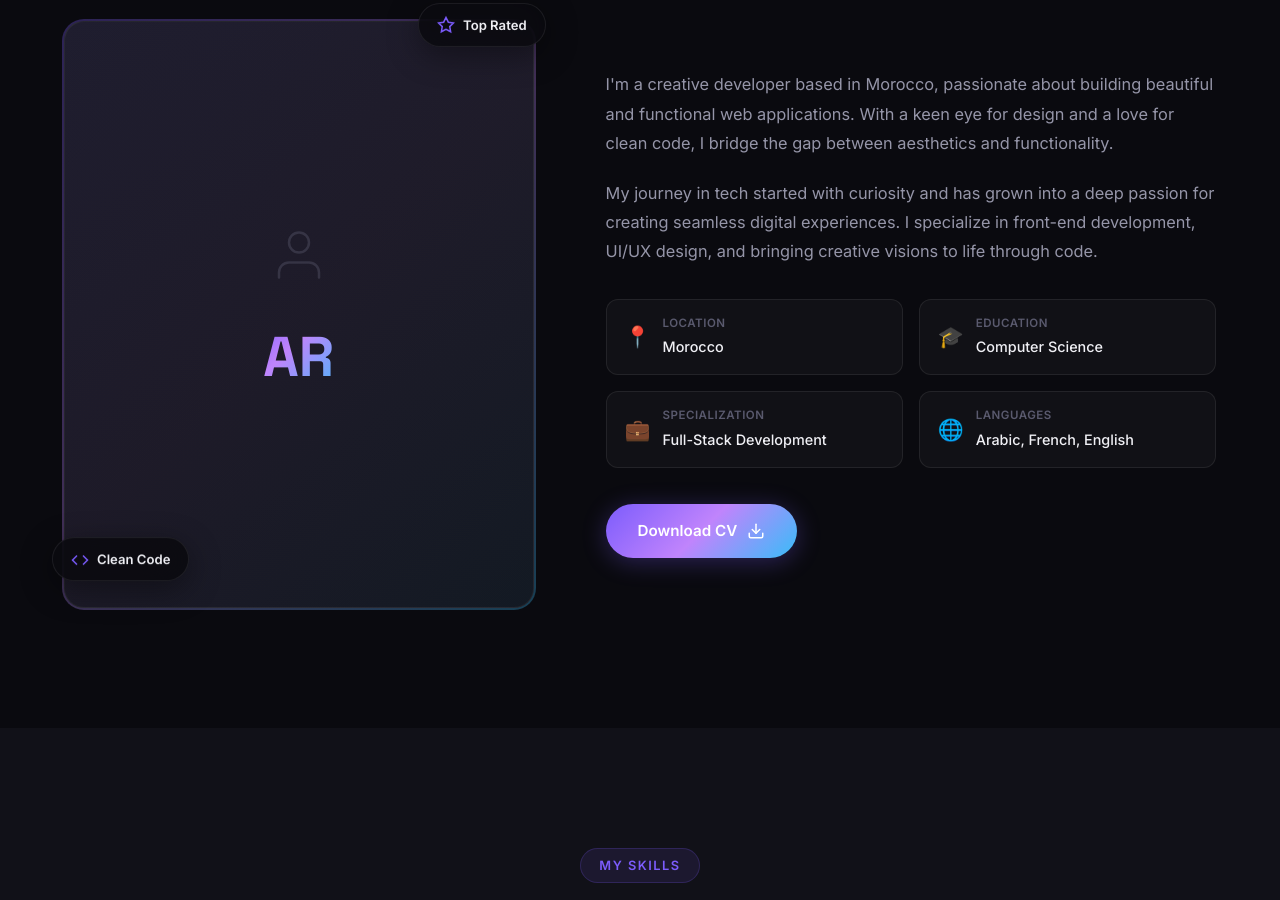
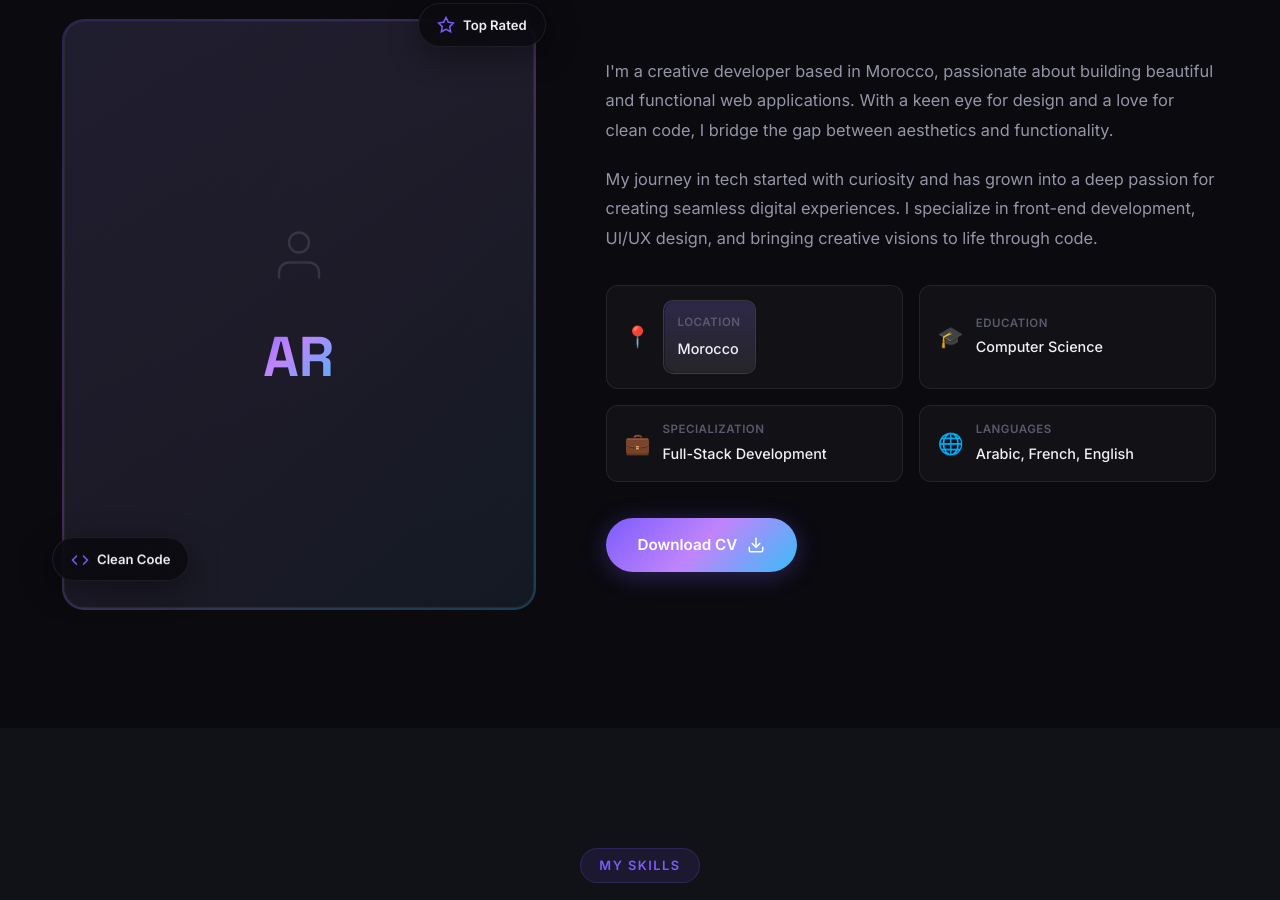
Before and after one commit to rizkiachraf/ashraf, a plain HTML site: page index.html in a window 1280 px wide. Shown: the part 1253-2153 px from the top of the page. Drawn offline with Linux system fonts and the light colour scheme.

Commit message:
first commit

```diff
--- a/index.html
+++ b/index.html
@@ -126,9 +126,9 @@
                         My journey in tech started with curiosity and has grown into a deep passion for creating seamless digital experiences. I specialize in front-end development, UI/UX design, and bringing creative visions to life through code.
                     </p>
                     <div class="about-details">
-                        <div class="detail-item">
+                        <div class="detail-item detail-item-3d">
                             <span class="detail-icon">📍</span>
-                            <div>
+                            <div class="detail-card">
                                 <span class="detail-label">Location</span>
                                 <span class="detail-value">Morocco</span>
                             </div>
@@ -398,13 +398,13 @@
                         <a href="https://www.facebook.com/share/1JH2LbY8nn/" class="social-link" id="socialFacebook" aria-label="Facebook" target="_blank" rel="noopener noreferrer">
                             <svg width="22" height="22" viewBox="0 0 24 24" fill="currentColor"><path d="M22 12.07C22 6.48 17.52 2 11.93 2S1.86 6.48 1.86 12.07C1.86 17.1 5.9 21.08 10.78 21.98V14.85h-2.5v-2.78h2.5V9.71c0-2.47 1.47-3.82 3.72-3.82 1.08 0 2.21.2 2.21.2v2.43h-1.25c-1.23 0-1.61.77-1.61 1.56v1.87h2.74l-.44 2.78h-2.3V22c4.88-.9 8.92-4.88 8.92-9.93z"/></svg>
                         </a>
-                        <a href="https://iwtsp.com/212721337413" class="social-link" id="socialWhatsApp" aria-label="WhatsApp" target="_blank" rel="noopener noreferrer">
+                        <a href="https://wa.me/message/BSTQQE6RVYDOK1" class="social-link" id="socialWhatsApp" aria-label="WhatsApp" target="_blank" rel="noopener noreferrer">
                             <svg width="22" height="22" viewBox="0 0 24 24" fill="currentColor"><path d="M20.52 3.48A11.9 11.9 0 0012 .5C6.21.5 1.5 5.21 1.5 11c0 1.93.5 3.78 1.45 5.4L.5 23.5l7.38-2.06A11.94 11.94 0 0012 22.5c5.79 0 10.5-4.71 10.5-10.5 0-3.03-1.18-5.85-3.98-8.52zM12 20.5c-1.02 0-2.01-.18-2.93-.53l-.21-.08-4.38 1.22 1.18-4.27-.08-.22A8.44 8.44 0 013.5 11c0-4.69 3.81-8.5 8.5-8.5 4.69 0 8.5 3.81 8.5 8.5S16.69 20.5 12 20.5z"/><path d="M17.14 14.66c-.26-.13-1.54-.76-1.78-.85-.24-.09-.42-.13-.6.13-.18.26-.7.85-.86 1.03-.16.18-.31.22-.57.08-.26-.13-1.1-.41-2.09-1.29-.77-.69-1.29-1.54-1.44-1.8-.15-.26-.02-.4.12-.53.12-.12.26-.31.39-.47.13-.16.17-.26.26-.43.09-.17.04-.33-.02-.46-.06-.13-.6-1.45-.82-2-.22-.52-.44-.45-.6-.46l-.51-.01c-.17 0-.45.06-.69.3-.24.24-.93.9-.93 2.19 0 1.3.95 2.56 1.08 2.74.13.18 1.86 2.88 4.51 3.92 2.65 1.05 2.65.7 3.12.66.47-.04 1.54-.63 1.76-1.24.22-.61.22-1.13.15-1.24-.07-.11-.26-.17-.52-.3z"/></svg>
                         </a>
                         <a href="#" class="social-link" id="socialLinkedin" aria-label="LinkedIn">
                             <svg width="22" height="22" viewBox="0 0 24 24" fill="currentColor"><path d="M20.447 20.452h-3.554v-5.569c0-1.328-.027-3.037-1.852-3.037-1.853 0-2.136 1.445-2.136 2.939v5.667H9.351V9h3.414v1.561h.046c.477-.9 1.637-1.85 3.37-1.85 3.601 0 4.267 2.37 4.267 5.455v6.286zM5.337 7.433c-1.144 0-2.063-.926-2.063-2.065 0-1.138.92-2.063 2.063-2.063 1.14 0 2.064.925 2.064 2.063 0 1.139-.925 2.065-2.064 2.065zm1.782 13.019H3.555V9h3.564v11.452zM22.225 0H1.771C.792 0 0 .774 0 1.729v20.542C0 23.227.792 24 1.771 24h20.451C23.2 24 24 23.227 24 22.271V1.729C24 .774 23.2 0 22.222 0h.003z"/></svg>
                         </a>
-                        <a href="https://www.instagram.com/ashraf_rizki?igsh=MWZyYnhqY3ZlYm1ubw==" class="social-link" id="socialInstagram" aria-label="Instagram" target="_blank" rel="noopener noreferrer">
+                        <a href="https://www.instagram.com/ashraf_rizki?igsh=MXBnZnh0a3RxMWJ5cQ==" class="social-link" id="socialInstagram" aria-label="Instagram" target="_blank" rel="noopener noreferrer">
                             <svg width="22" height="22" viewBox="0 0 24 24" fill="currentColor"><path d="M7 2C4.243 2 2 4.243 2 7v10c0 2.757 2.243 5 5 5h10c2.757 0 5-2.243 5-5V7c0-2.757-2.243-5-5-5H7zm10 2c1.654 0 3 1.346 3 3v10c0 1.654-1.346 3-3 3H7c-1.654 0-3-1.346-3-3V7c0-1.654 1.346-3 3-3h10z"/><path d="M12 7a5 5 0 100 10 5 5 0 000-10zm0 2a3 3 0 110 6 3 3 0 010-6z"/><circle cx="17.5" cy="6.5" r="1.25"/></svg>
                         </a>
                         <a href="#" class="social-link" id="socialTwitter" aria-label="Twitter">
--- a/style.css
+++ b/style.css
@@ -651,6 +651,39 @@
     transform: translateY(-2px);
 }
 
+.detail-item.detail-item-3d {
+    perspective: 1000px;
+}
+
+.detail-item.detail-item-3d .detail-card {
+    display: flex;
+    flex-direction: column;
+    gap: 4px;
+    padding: 12px 14px;
+    border-radius: calc(var(--radius-md) - 2px);
+    background: linear-gradient(180deg, rgba(124, 92, 252, 0.18), rgba(255, 255, 255, 0.04));
+    border: 1px solid rgba(255, 255, 255, 0.12);
+    transform-style: preserve-3d;
+    transform: translateZ(0);
+    transition: transform var(--transition-base), box-shadow var(--transition-base), background var(--transition-base);
+    position: relative;
+}
+
+.detail-item.detail-item-3d .detail-card::before {
+    content: "";
+    position: absolute;
+    inset: 0;
+    border-radius: inherit;
+    background: rgba(255, 255, 255, 0.05);
+    transform: translateZ(-12px);
+    z-index: -1;
+}
+
+.detail-item.detail-item-3d:hover .detail-card {
+    transform: rotateX(10deg) rotateY(-14deg) translateZ(8px);
+    box-shadow: 0 28px 70px rgba(124, 92, 252, 0.18);
+}
+
 .detail-icon {
     font-size: 1.3rem;
 }
```
